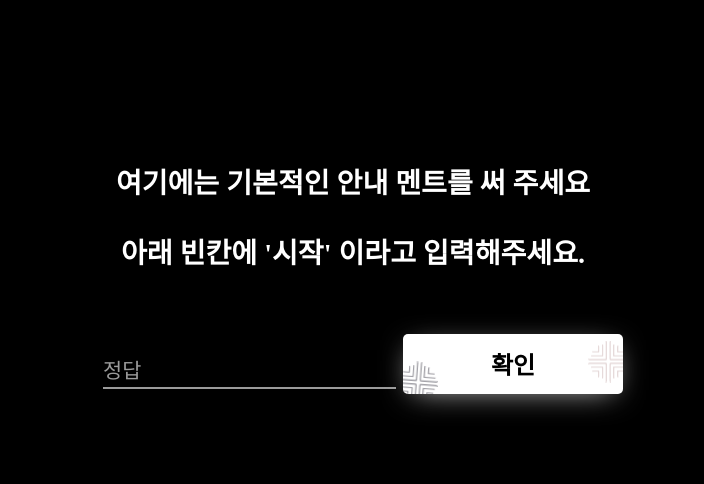
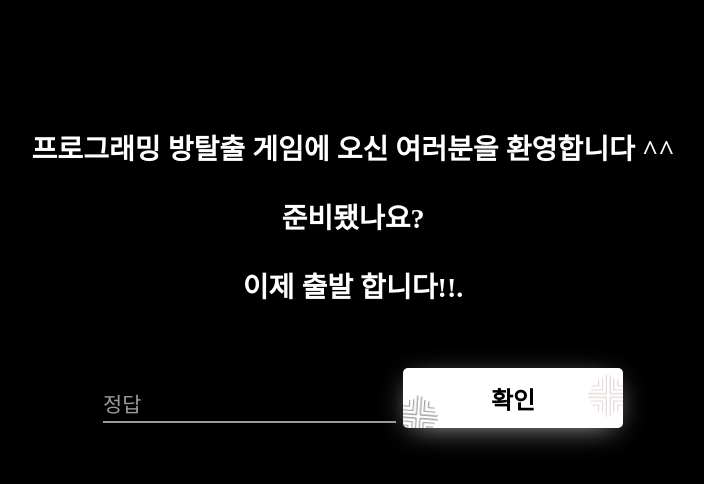
Before and after one commit to sempoby/maze_pgexam221210, a plain HTML site: page index.html in a window 1280 px wide. Shown: the whole page, without its empty margins (287-991 px from the left). Drawn offline with Linux system fonts and the light colour scheme; a web font is replaced by a local one.

Commit message:
1. 페이지 타이틀 변경 2. 인트로 페이지 안내문구 수정

```diff
--- a/index.html
+++ b/index.html
@@ -2,7 +2,7 @@
 <html>
 
   <head>
-    <title> 방탈출 게임의 제목 작성 </title>
+    <title> 프로그래밍 방탈출하기(20221210) </title>
     <meta charset="UTF-8">
     <link rel="stylesheet" href="./code_page/style.css">
     <script type="text/javascript" src="./code_page/script.js"></script>
@@ -11,8 +11,9 @@
     <body>
 
       <div class="intro">
-        <h3> 여기에는 기본적인 안내 멘트를 써 주세요 </h3>
-        <h3> 아래 빈칸에 '시작' 이라고 입력해주세요. </h3>
+        <h3> 프로그래밍 방탈출 게임에 오신 여러분을 환영합니다 ^^ </h3>
+        <h3> 준비됐나요? </h3>
+        <h3> 이제 출발 합니다!!. </h3>
       </div>
 
 
```
